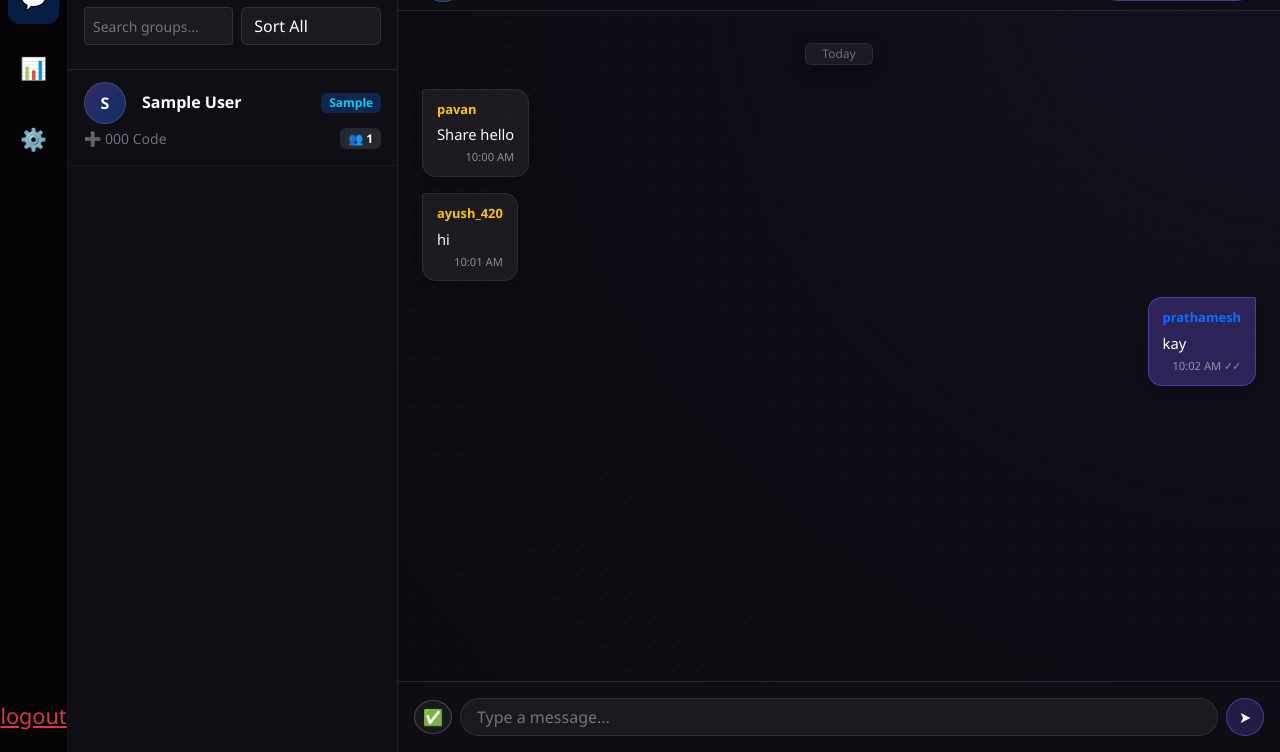
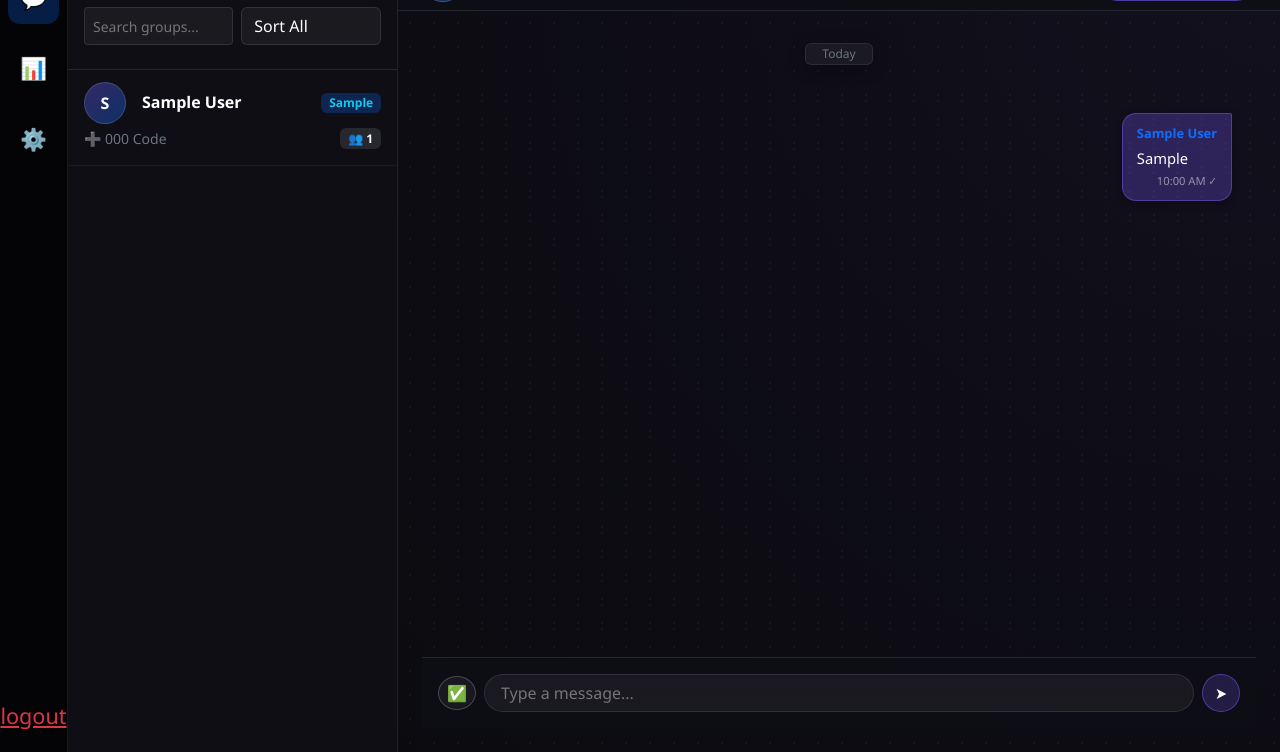
Before and after one commit to prathmeshhalande1/CapstoneIQ, a Django app: page /accounts/ in a window 1280 px wide. Shown: the part 48-800 px from the top of the page. Run offline with Django 5.2, Linux system fonts and the light colour scheme; a user stored in the database is signed in; tables that the repository leaves empty hold one stand-in row (values such as "Sample post"); grey boxes marked "Sample" are stand-in pictures; one stand-in notice (Sample message) is shown; some libraries are stand-ins or nearby versions.

Commit message:
add chat send and and get function for db

```diff
--- a/apps/accounts/models.py
+++ b/apps/accounts/models.py
@@ -71,7 +71,13 @@ class GroupMembership(models.Model):
     return f"{self.User.user.username} in {self.group.groupName}"
 
 class groupchat(models.Model):
-   groupid = models.ForeignKey(projectGroup,on_delete=models.CASCADE,null=False,blank=False)
-   sendBy = models.ForeignKey(User,on_delete=models.DO_NOTHING,null=False,blank=False)
-   chat = models.CharField()
+   groupid = models.ForeignKey(projectGroup,on_delete=models.CASCADE,null=False,blank=False,related_name="messages")
+   sendBy = models.ForeignKey(User,on_delete=models.SET_NULL,null=True,blank=True,related_name="sent_messages")
+   chat = models.TextField()
    chatAt = models.DateTimeField(auto_now_add=True)
+   class Meta:
+        ordering = ["chatAt"]
+
+   def __str__(self):
+        sender_name = self.sender.username if self.sender else "Unknown"
+        return f"[{self.group.groupCode}] {sender_name}: {self.message[:30]}"
--- a/apps/accounts/urls.py
+++ b/apps/accounts/urls.py
@@ -15,4 +15,6 @@ urlpatterns = [
     path('createProject/', views.createProjectView, name='createProject'),
     path('deleteProject/<int:project_id>/', views.deleteProject, name='deleteProject'),
     path('editProject/<int:project_id>/', views.editProject, name='editProject'),
+    path("chat/groups/<int:group_id>/messages/", views.get_group_messages, name="get_group_messages"),
+    path("chat/messages/send/", views.send_group_message, name="send_group_message"),
 ]
--- a/apps/accounts/views.py
+++ b/apps/accounts/views.py
@@ -1,5 +1,6 @@
 from django.shortcuts import render, redirect, get_object_or_404
 from django.contrib.auth import authenticate, login, logout
+from django.views.decorators.http import require_GET, require_POST
 from django.contrib.auth.models import User
 from django.contrib.auth.decorators import login_required
 from django.contrib import messages
@@ -7,9 +8,10 @@ from django.core.mail import send_mail
 from django.db.models import Q
 from django.db import IntegrityError
 import random,json
+from django.http import JsonResponse,HttpResponse
 import os
 # mycreated models & services
-from .models import projectGroup, userProfile,Project ,GroupMembership
+from .models import projectGroup, userProfile,Project ,GroupMembership,groupchat
 
 def signupView(request):
     if request.method == 'POST':
@@ -334,3 +336,45 @@ def editProject(request, project_id):
 
 def CreateProjectView(req):
     return render(req, 'accounts/createProject.html')
+
+def _is_group_member(user, group):
+    profile, _ = userProfile.objects.get_or_create(user=user)
+    return (
+        group.createdBy_id == user.id
+        or group.group_members.filter(User=profile).exists()
+    )
+
+@login_required
+@require_GET
+def get_group_messages(req,group_id):
+    group = get_object_or_404(projectGroup, pk=group_id)
+    if not _is_group_member(req.user, group):
+        return HttpResponse("Not authorized for this group.", status=403)
+
+    messages_qs = groupchat.objects.filter(groupid=group).select_related("sendBy")
+    return render(req, "components/chatMessagesList.html", {"messages": messages_qs})
+
+@login_required
+def send_group_message(req):
+    try:
+        data = json.loads(req.body) if req.content_type == "application/json" else req.POST
+    except json.JSONDecodeError:
+        return HttpResponse("Invalid payload.", status=400)
+
+    group_id = data.get("group_id")
+    chat_text = (data.get("chat") or "").strip()
+
+    if not group_id or not chat_text:
+        return HttpResponse(status=204)
+
+    group = get_object_or_404(projectGroup, pk=group_id)
+    if not _is_group_member(req.user, group):
+        return HttpResponse("Not authorized for this group.", status=403)
+
+    msg = groupchat.objects.create(
+        groupid=group,
+        sendBy=req.user,
+        chat=chat_text,
+    )
+
+    return render(req, "components/chatMessageBubble.html", {"msg": msg}, status=201)
--- a/templates/accounts/index.html
+++ b/templates/accounts/index.html
@@ -86,6 +86,13 @@
     <script src="{% static 'js/analsis.js' %}"></script>
     <script src="{% static 'js/analsisBackendCall.js' %}"></script>
     <script src="https://cdn.jsdelivr.net/npm/chart.js"></script>
+    <script src="https://unpkg.com/htmx.org@1.9.12"></script>
+    <script>
+        document.body.addEventListener("htmx:configRequest", (event) => {
+        const match = document.cookie.match(/(?:^|;\s*)csrftoken=([^;]+)/);
+        if (match) event.detail.headers["X-CSRFToken"] = match[1];
+        });
+</script>
 </body>
 
 </html>
--- /dev/null
+++ b/templates/components/chatMessageBubble.html
@@ -0,0 +1,13 @@
+{% if msg.sendBy_id == request.user.id %}
+  <div class="messageBubble outgoing align-self-end">
+    <div class="small fw-bold text-primary mb-1">{{ msg.sendBy.get_full_name|default:msg.sendBy.username }}</div>
+    <div class="text-white">{{ msg.chat }}</div>
+    <div class="messageTime text-end mt-1">{{ msg.chatAt|time:"h:i A" }} ✓</div>
+  </div>
+{% else %}
+  <div class="messageBubble incoming align-self-start">
+    <div class="small fw-bold text-warning mb-1">{{ msg.sendBy.get_full_name|default:msg.sendBy.username }}</div>
+    <div class="text-light">{{ msg.chat }}</div>
+    <div class="messageTime text-end mt-1">{{ msg.chatAt|time:"h:i A" }}</div>
+  </div>
+{% endif %}
--- /dev/null
+++ b/templates/components/chatMessagesList.html
@@ -0,0 +1,5 @@
+{% for msg in messages %}
+  {% include "components/chatMessageBubble.html" with msg=msg %}
+{% empty %}
+  <div class="text-center text-secondary small my-4">No messages yet. Start the conversation!</div>
+{% endfor %}
--- a/templates/components/chatWorkSpace.html
+++ b/templates/components/chatWorkSpace.html
@@ -85,29 +85,16 @@
                 <span class="badge glass text-secondary fw-normal px-3 py-1">Today</span>
             </div>
 
-            <div class="messageBubble incoming align-self-start">
-                <div class="small fw-bold text-warning mb-1">pavan</div>
-                <div class="text-light">Share hello </div>
-                <div class="messageTime text-end mt-1">10:00 AM</div>
-            </div>
-
-            <div class="messageBubble incoming align-self-start">
-                <div class="small fw-bold text-warning mb-1">ayush_420</div>
-                <div class="text-light">hi</div>
-                <div class="messageTime text-end mt-1">10:01 AM</div>
-            </div>
-
-            <div class="messageBubble outgoing align-self-end">
-                <div class="small fw-bold text-primary mb-1"> prathamesh</div>
-                <div class="text-white">kay</div>
-                <div class="messageTime text-end mt-1">10:02 AM ✓✓</div>
-            </div>
+            <div class="chatMessages p-4 overflow-auto flex-grow-1 d-flex flex-column gap-3" id="chatMessageContainer"
+                hx-get="/accounts/chat/groups/{{ user_groups.0.id }}/messages/" hx-trigger="load" hx-swap="innerHTML">
             </div>
 
             <div class="chatInputBar p-3 border-top border-secondary border-opacity-25">
-            <form id="chatMessageForm" class="d-flex align-items-center gap-2 m-0" onsubmit="sendMessage(event)">
+                <form id="chatMessageForm" class="d-flex align-items-center gap-2 m-0"
+                    hx-post="/accounts/chat/messages/send/" hx-target="#chatMessageContainer" hx-swap="beforeend">
+                    <input type="hidden" name="group_id" id="activeGroupIdInput">
                     <button type="button" class="btn glass-btn rounded-circle px-2 py-1" title="Attach File"> ✅</button>
-                <input type="text" id="chatInputText" class="form-control glass-input rounded-pill px-3"
+                    <input type="text" name="chat" id="chatInputText" class="form-control glass-input rounded-pill px-3"
                         placeholder="Type a message..." autocomplete="off">
                     <button type="submit"
                         class="btn glass-btn-primary rounded-circle d-flex align-items-center justify-content-center"
@@ -121,7 +108,8 @@
                 <div class="display-4 mb-3">💬</div>
                 <h5 class="fw-bold text-white">CapstoneIQ Web Workspace</h5>
                 <p class="text-secondary" style="max-width: 380px;">
-                Select a group from the sidebar or create a new project group to collaborate with your team and track
+                    Select a group from the sidebar or create a new project group to collaborate with your team and
+                    track
                     repository analytics.
                 </p>
             </div>
```
Also changed, not shown: apps/accounts/migrations/0012_alter_groupchat_options_alter_groupchat_chat_and_more.py (added), static/js/chat.js (added). Lines whose indentation alone changed are shown as unchanged.
